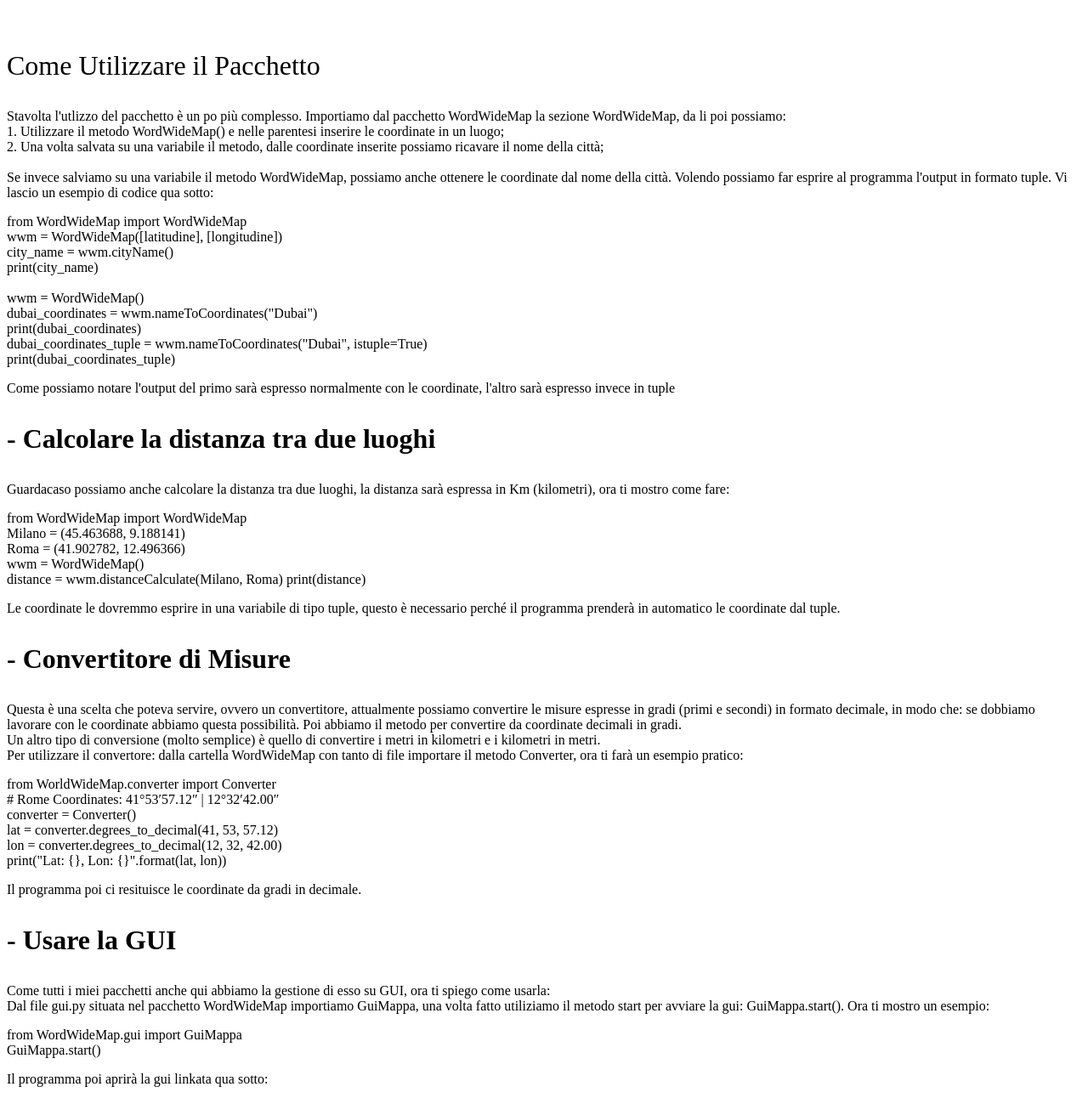
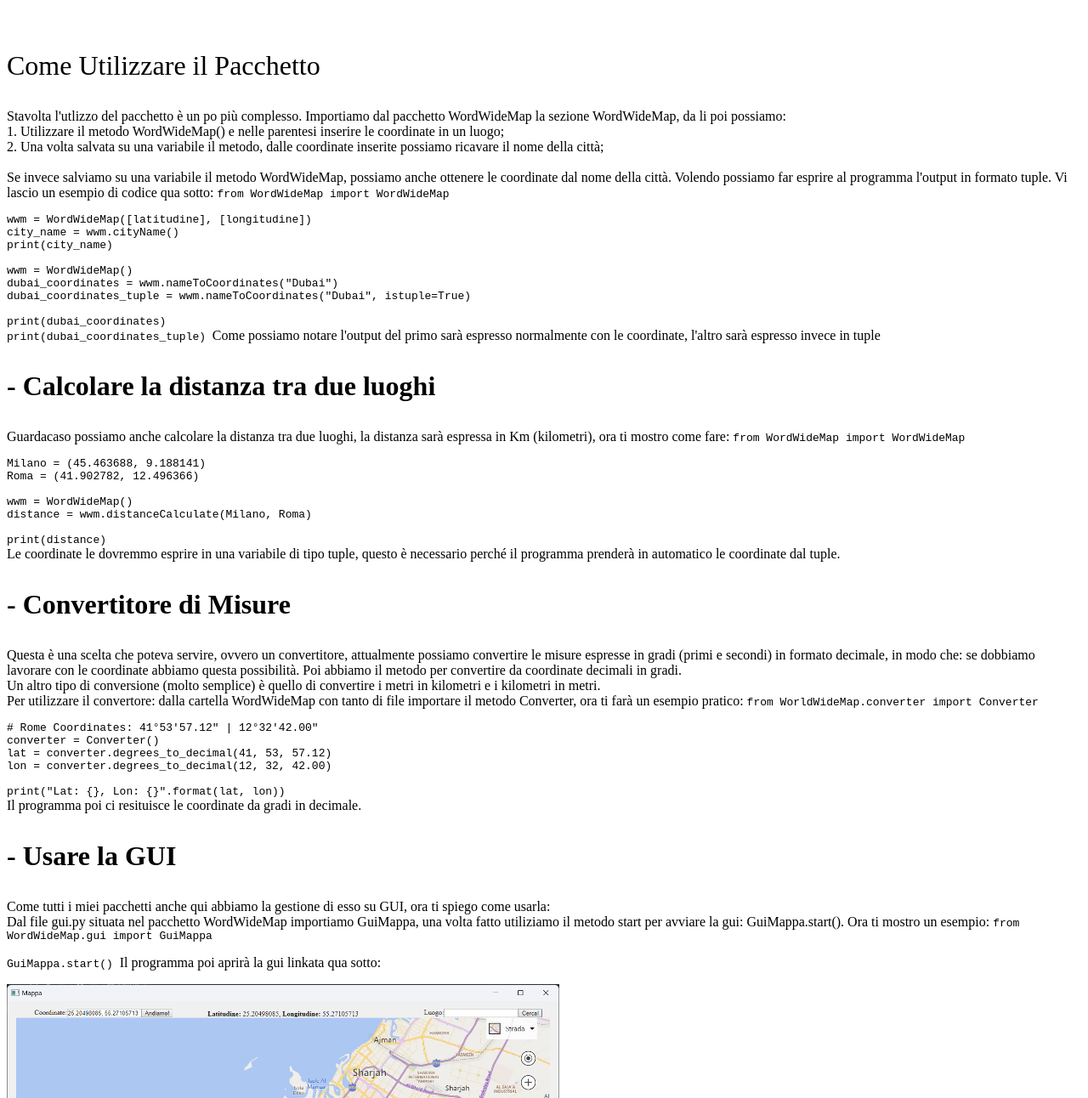
Before and after one commit to APPALERMO/appalermo.github.io, a plain HTML site: page Info-WordWideMap.html in a window 1280 px wide. Shown: the part 120-1412 px from the top of the page at 85% size. Drawn offline with Linux system fonts and the light colour scheme.

Commit message:
Update Info-WordWideMap.html

```diff
--- a/Info-WordWideMap.html
+++ b/Info-WordWideMap.html
@@ -30,18 +30,19 @@
             <br>
             Se invece salviamo su una variabile il metodo WordWideMap, possiamo anche ottenere le coordinate dal nome della città. Volendo possiamo far esprire al programma
             l'output in formato tuple. Vi lascio un esempio di codice qua sotto:
-            <p id="codice">
-                from WordWideMap import WordWideMap <br>
+            <code>
+                from WordWideMap import WordWideMap <br><br>
                 wwm = WordWideMap([latitudine], [longitudine]) <br>
                 city_name = wwm.cityName() <br>
                 print(city_name) <br>
                 <br>
                 wwm = WordWideMap() <br>
                 dubai_coordinates = wwm.nameToCoordinates("Dubai") <br>
+                dubai_coordinates_tuple = wwm.nameToCoordinates("Dubai", istuple=True) <br> <br>
                 print(dubai_coordinates) <br>
-                dubai_coordinates_tuple = wwm.nameToCoordinates("Dubai", istuple=True) <br>
                 print(dubai_coordinates_tuple)
-            </p>
+            </code>
+
             Come possiamo notare l'output del primo sarà espresso normalmente con le coordinate, l'altro sarà espresso invece in tuple
         </p>
     </font>
@@ -55,14 +56,15 @@
     <font family="Verdana">
         <p>
             Guardacaso possiamo anche calcolare la distanza tra due luoghi, la distanza sarà espressa in Km (kilometri), ora ti mostro come fare:
-            <p id="codice">
-                from WordWideMap import WordWideMap <br>
+            <code>
+                from WordWideMap import WordWideMap <br><br>
                 Milano = (45.463688, 9.188141) <br>
-                Roma = (41.902782, 12.496366) <br>
+                Roma = (41.902782, 12.496366) <br><br>
                 wwm = WordWideMap() <br>
-                distance = wwm.distanceCalculate(Milano, Roma)
+                distance = wwm.distanceCalculate(Milano, Roma) <br> <br>
                 print(distance) <br>
-            </p>
+            </code>
+
             Le coordinate le dovremmo esprire in una variabile di tipo tuple, questo è necessario perché il programma prenderà in automatico le coordinate dal tuple.
         </p>
     </font>
@@ -79,14 +81,14 @@
             in modo che: se dobbiamo lavorare con le coordinate abbiamo questa possibilità. Poi abbiamo il metodo per convertire da coordinate decimali in gradi. <br>
             Un altro tipo di conversione (molto semplice) è quello di convertire i metri in kilometri e i kilometri in metri. <br>
             Per utilizzare il convertore: dalla cartella WordWideMap con tanto di file importare il metodo <span id="codice">Converter</span>, ora ti farà un esempio pratico:
-            <p id="codice">
-                from WorldWideMap.converter import Converter <br>
+            <code>
+                from WorldWideMap.converter import Converter <br><br>
                 # Rome Coordinates: 41°53′57.12″ | 12°32′42.00″ <br>
                 converter = Converter() <br>
                 lat = converter.degrees_to_decimal(41, 53, 57.12) <br>
-                lon = converter.degrees_to_decimal(12, 32, 42.00) <br>
+                lon = converter.degrees_to_decimal(12, 32, 42.00) <br> <br>
                 print("Lat: {}, Lon: {}".format(lat, lon)) <br>
-            </p>
+            </code>
             Il programma poi ci resituisce le coordinate da gradi in decimale.
         </p>
     </font>
@@ -103,10 +105,11 @@
             Come tutti i miei pacchetti anche qui abbiamo la gestione di esso su GUI, ora ti spiego come usarla: <br>
             Dal file gui.py situata nel pacchetto WordWideMap importiamo <span id="codice">GuiMappa</span>, una volta fatto utiliziamo il metodo start
             per avviare la gui: <span id="codice">GuiMappa.start()</span>. Ora ti mostro un esempio:
-            <p id="codice">
-                from WordWideMap.gui import GuiMappa <br>
+            <code>
+                from WordWideMap.gui import GuiMappa <br><br>
                 GuiMappa.start()
-            </p>
+            </code>
+
             Il programma poi aprirà la gui linkata qua sotto:
             <p>
                 <img src="media/FotoGUIWordWideMap.png" width="650" class="img-border">
```
